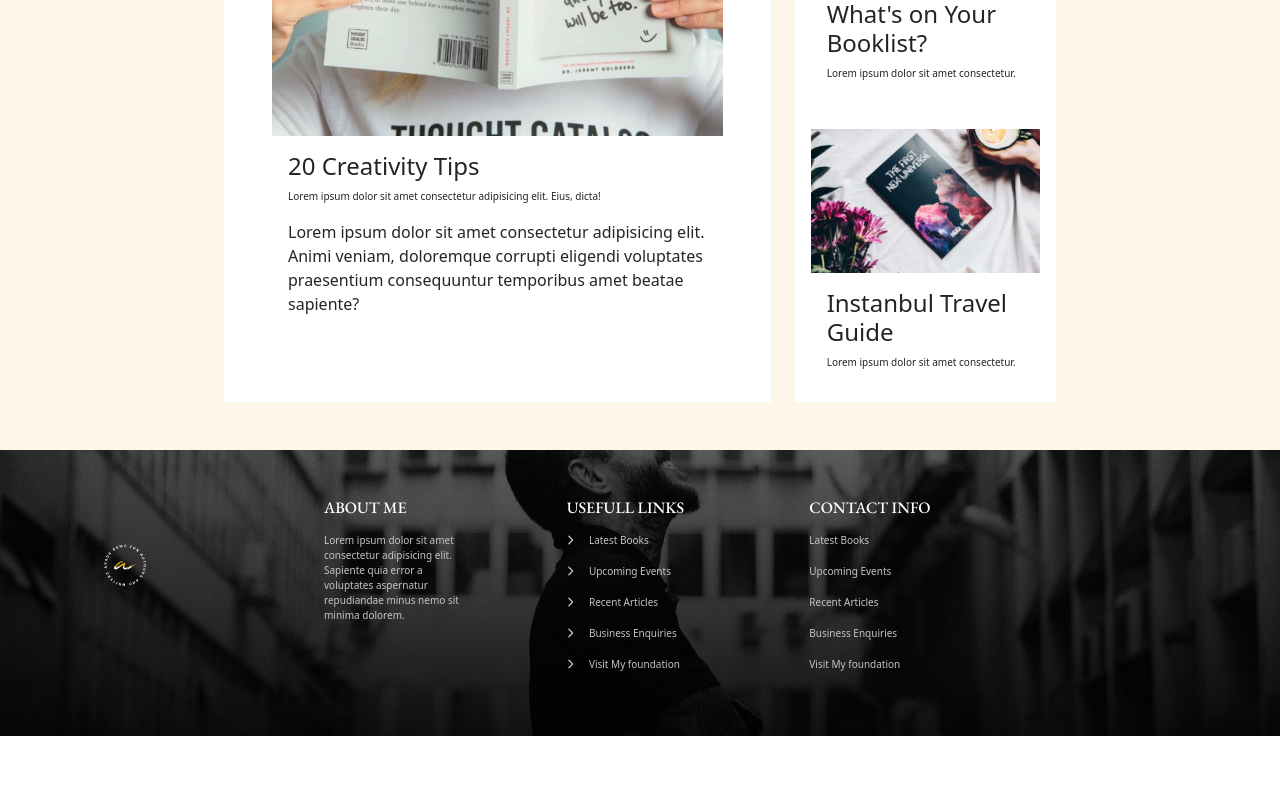
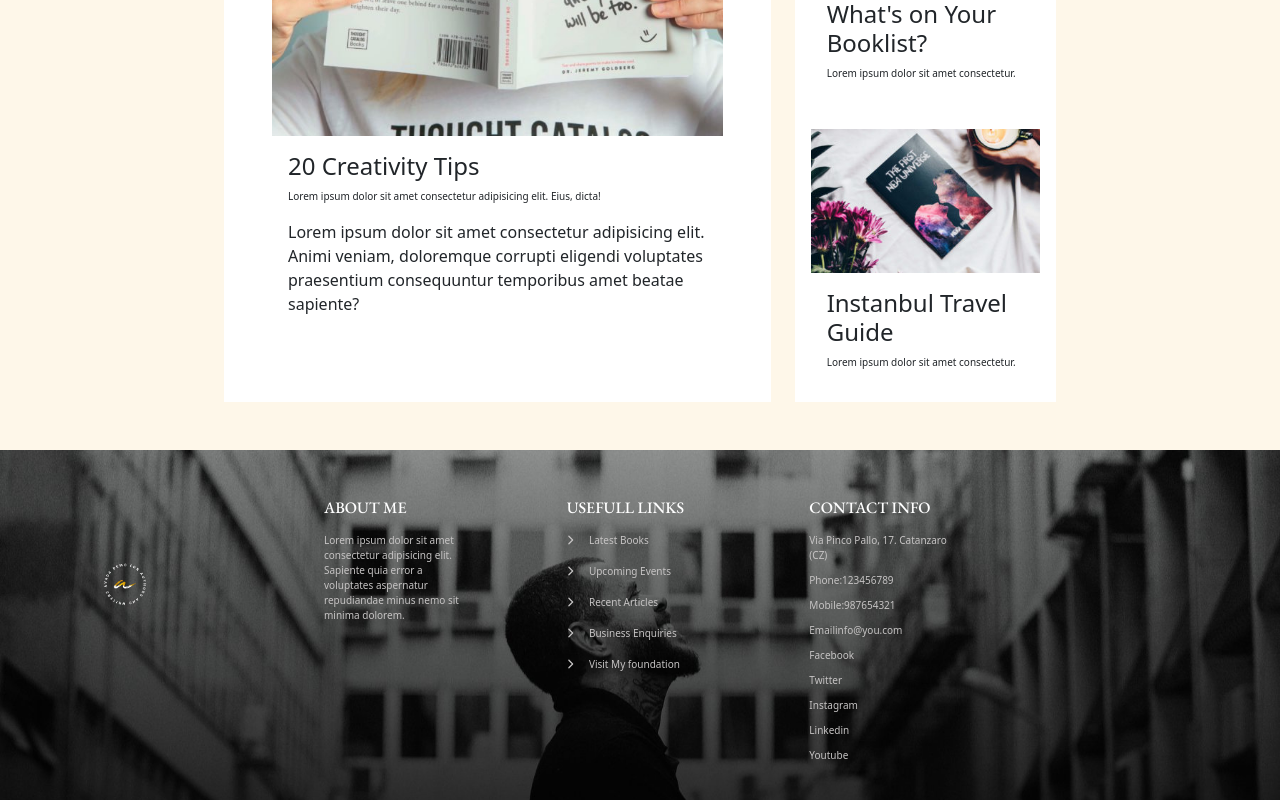
Before and after one commit to DomenicoDeSalvo/proj-html-vuejs, a Vue app: page / in a window 1280 px wide. Shown: the part 3989-4789 px from the top of the page. Before the commit the page ends 4725 px from the top, so only its background shows below. Built offline with nearby package versions, Linux system fonts and the light colour scheme.

Commit message:
Adding last part of the footer

```diff
--- a/src/components/AppFooter.vue
+++ b/src/components/AppFooter.vue
@@ -18,17 +18,15 @@
                     <ul class="list-unstyled">
                         <li class="mb-3" v-for="(link, i) in links" :key="i">
                             <font-awesome-icon class="me-3" :icon="['fas', 'chevron-right']" />
-                            <item :item="link"/>
+                            <item class="link" :item="link"/>
                         </li>
                     </ul>
                 </div>
                 <div class="col px-5">
                     <h2 class="subtitle mb-3">CONTACT INFO</h2>
-                    <ul class="list-unstyled">
-                        <li class="mb-3" v-for="(data, i) in info" :key="i">
-                            <item :item="data"/>
-                        </li>
-                    </ul>
+                    <div v-for="(data, i) in info" :key="i">
+                        <info :item="data"/>
+                    </div>
                 </div>
             </div>
         </div>
@@ -38,9 +36,11 @@
 
 <script>
     import item from './ListItems.vue';
+    import info from './InfoCard.vue';
     export default {
         components:{
-            item
+            item,
+            info
         },
         data(){
             return{
@@ -68,20 +68,33 @@
                 ],
                 info:[
                     {
-                        text:'Latest Books',
+                        address:'Via Pinco Pallo, 17. Catanzaro (CZ)',
+                        phone: 123456789,
+                        mobile: 987654321,
+                        mail:'info@you.com',
+                        socials: [
+                            {
+                                name:'Facebook',
+                                href:'#'
                             },
                             {
-                        text:'Upcoming Events',
+                                name:'Twitter',
+                                href:'#'
                             },
                             {
-                        text:'Recent Articles',
+                                name:'Instagram',
+                                href:'#'
                             },
                             {
-                        text:'Business Enquiries',
+                                name:'Linkedin',
+                                href:'#'
                             },
                             {
-                        text:'Visit My foundation',
+                                name:'Youtube',
+                                href:'#'
                             },
+                        ]
+                    }
                 ]
             }
         }
@@ -97,10 +110,11 @@
         background-image: url(/public/footer-3.jpg);
         background-repeat: no-repeat;
         background-size: cover;
-        background-position: center;
+        background-position: top;
         color: $brand_grey;
         position: relative;
         font-size: 10px;
+        height: 350px;
     }
 
     .subtitle{
@@ -114,4 +128,8 @@
         top: 30%;
     }
 
+    .link{
+        cursor: pointer;
+    }
+
 </style>
--- /dev/null
+++ b/src/components/InfoCard.vue
@@ -0,0 +1,33 @@
+<template>
+    <div>
+        <ul class="list-unstyled">
+            <li>{{ item.address }}</li>
+            <li>Phone:{{ item.phone }}</li>
+            <li>Mobile:{{ item.mobile }}</li>
+            <li>Email{{ item.mail }}</li>
+            <li>
+                <ul class="list-unstyled d-flex" v-for="(social, i) in item.socials" :key="i">
+                    <li>{{ social.name }}</li>
+                </ul>
+            </li>
+        </ul>
+    </div>
+</template>
+
+<script>
+    export default {
+        props:{
+            item:{
+                type:Object
+            }
+        }
+
+    }
+</script>
+
+<style lang="scss" scoped>
+    li{
+        margin-bottom: 10px;
+    }
+
+</style>
```
Lines whose indentation alone changed are shown as unchanged.
